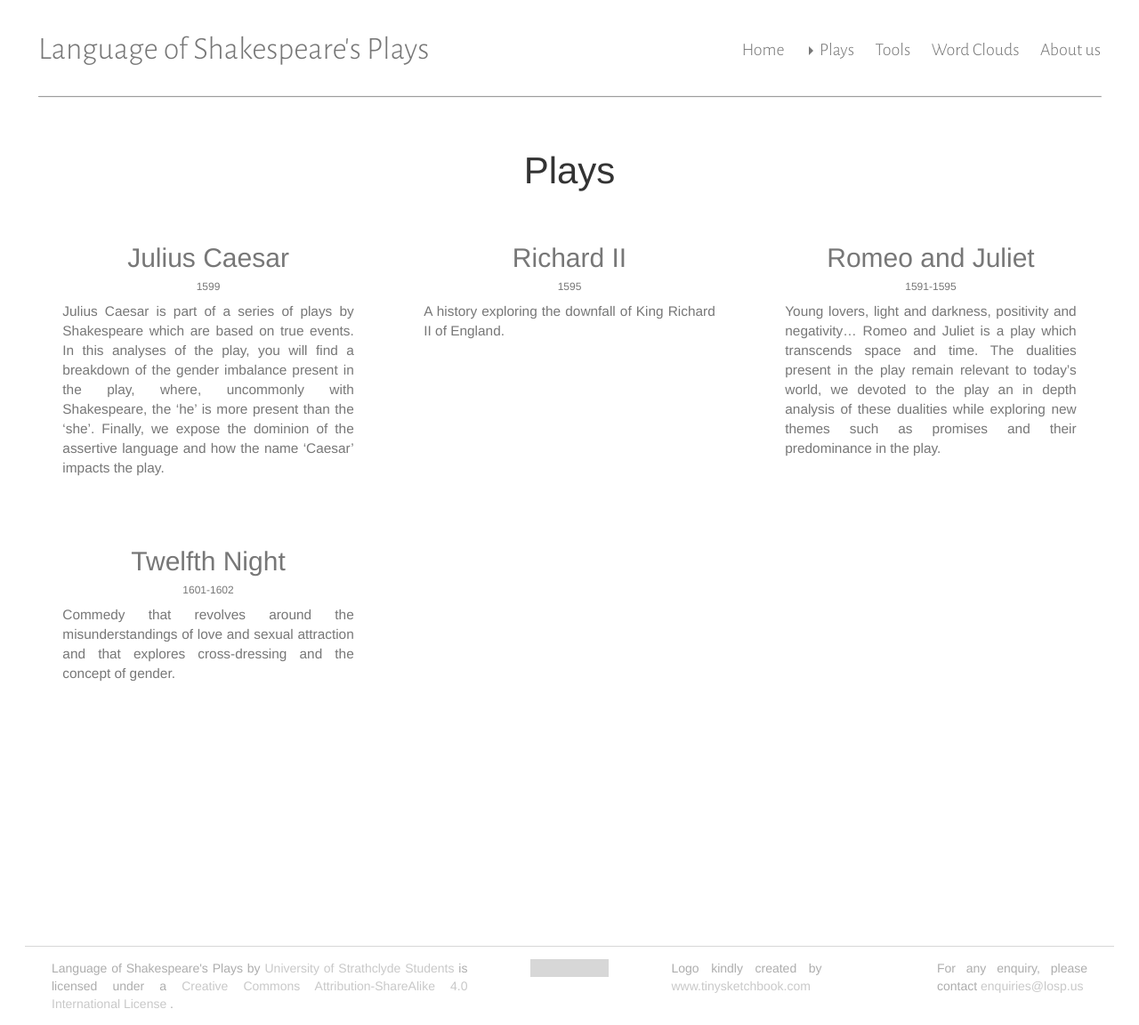
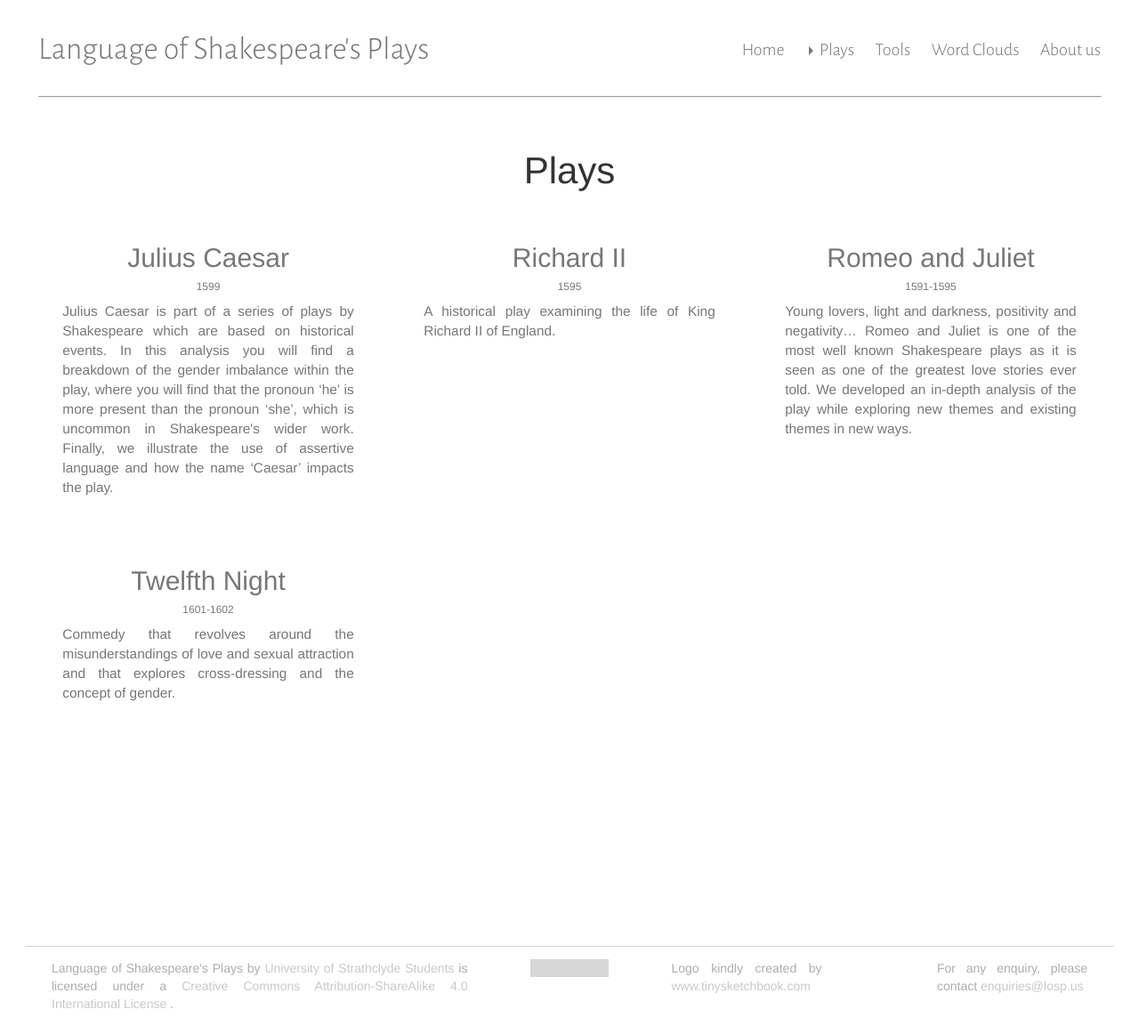
Before and after one commit to iahmed0/SU-LOSP.github.io, a Jekyll site: the page built from analyses.md, in a window 1280 px wide. Shown: the whole page at 89% size. Built offline with Jekyll 4.4.1, drawn with Linux system fonts in a browser that asks for light colours; grey boxes are pictures that could not be loaded.

Commit message:
Corrected summaries

```diff
--- a/_analyses/julius_caesar/index.md
+++ b/_analyses/julius_caesar/index.md
@@ -5,10 +5,10 @@ read_play: http://shakespeare.mit.edu/julius_caesar/full.html
 pdf: julius_caesar.pdf
 year: 1599
 summary: Julius Caesar is part of a series of plays by Shakespeare which are
-  based on true events. In this analyses of the play, you will find a breakdown
-  of the gender imbalance present in the play, where, uncommonly with
-  Shakespeare, the ‘he’ is more present than the ‘she’.  Finally, we expose the
-  dominion of the assertive language and how the name ‘Caesar’ impacts the play.
+  based on historical events. In this analysis you will find a breakdown
+  of the gender imbalance within the play, where you will find that the pronoun
+  ‘he’ is more present than the pronoun ‘she’, which is uncommon in Shakespeare's wider work.
+  Finally, we illustrate the use of assertive language and how the name ‘Caesar’ impacts the play.
 ---
 
 
--- a/_analyses/richard_ii/index.md
+++ b/_analyses/richard_ii/index.md
@@ -4,7 +4,7 @@ permalink: /analyses/richard_ii/
 read_play: http://shakespeare.mit.edu/richardii/full.html
 pdf: richard_ii.pdf
 year: 1595
-summary: A history exploring the downfall of King Richard II of England.
+summary: A historical play examining the life of King Richard II of England.
 ---
 
 <br>
--- a/_analyses/romeo_and_juliet/index.md
+++ b/_analyses/romeo_and_juliet/index.md
@@ -5,10 +5,10 @@ read_play: http://shakespeare.mit.edu/romeo_juliet/full.html
 pdf: RJ.pdf
 year: 1591-1595
 summary: Young lovers, light and darkness, positivity and negativity…
-  Romeo and Juliet is a play which transcends space and time.
-  The dualities present in the play remain relevant to today’s world,
-  we devoted to the play an in depth analysis of these dualities
-  while exploring new themes such as promises and their predominance in the play.
+  Romeo and Juliet is one of the most well known Shakespeare plays as it is seen
+  as one of the greatest love stories ever told.
+  We developed an in-depth analysis of the play while exploring new themes and
+  existing themes in new ways.
 ---
 
 
```
